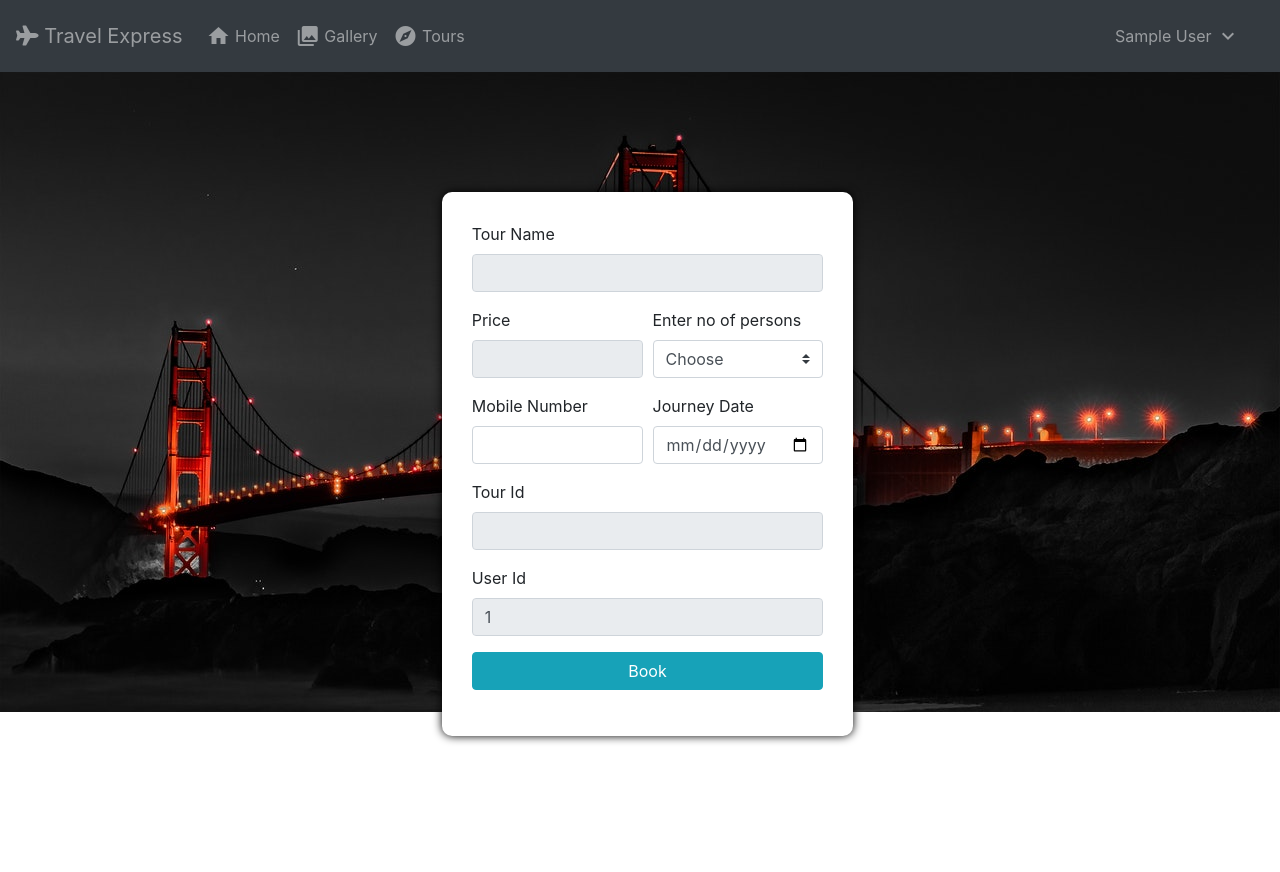
After one commit to kailashTuta/Travel-Express-PHP, a PHP site: page /booking.php in a window 1280 px wide. The commit adds this page. Run offline with PHP 8.4, Linux system fonts and the light colour scheme; the visitor is signed in with stand-in values (Sample User, id 1); data that the repository does not hold is empty.

Commit message:
Added Booking Form

```diff
--- /dev/null
+++ b/booking.php
@@ -0,0 +1,53 @@
+<?php
+session_start();
+$name = $_POST['name'];
+$price = $_POST['price'];
+$tour_id = isset($_POST['tour_id']) ? $_POST['tour_id'] : '';
+$package_id = isset($_POST['package_id']) ? $_POST['package_id'] : '';
+?>
+
+
+
+
+<!DOCTYPE html>
+<html lang="en">
+
+<head>
+    <meta charset="UTF-8">
+    <meta name="viewport" content="width=device-width, initial-scale=1.0">
+    <title>Travel Express</title>
+    <!-- Bootstrap -->
+    <link rel="stylesheet" href="https://cdn.jsdelivr.net/npm/bootstrap@4.6.0/dist/css/bootstrap.min.css" integrity="sha384-B0vP5xmATw1+K9KRQjQERJvTumQW0nPEzvF6L/Z6nronJ3oUOFUFpCjEUQouq2+l" crossorigin="anonymous">
+    <script src="https://code.jquery.com/jquery-3.5.1.min.js" integrity="sha256-9/aliU8dGd2tb6OSsuzixeV4y/faTqgFtohetphbbj0=" crossorigin="anonymous"></script>
+    <script src="https://cdn.jsdelivr.net/npm/bootstrap@4.6.0/dist/js/bootstrap.bundle.min.js" integrity="sha384-Piv4xVNRyMGpqkS2by6br4gNJ7DXjqk09RmUpJ8jgGtD7zP9yug3goQfGII0yAns" crossorigin="anonymous">
+    </script>
+
+    <!-- FontAwesome -->
+    <link rel="stylesheet" href="https://cdnjs.cloudflare.com/ajax/libs/font-awesome/5.15.2/css/all.min.css" integrity="sha512-HK5fgLBL+xu6dm/Ii3z4xhlSUyZgTT9tuc/hSrtw6uzJOvgRr2a9jyxxT1ely+B+xFAmJKVSTbpM/CuL7qxO8w==" crossorigin="anonymous" />
+
+    <link href="https://fonts.googleapis.com/icon?family=Material+Icons" rel="stylesheet">
+
+    <!-- CSS -->
+    <link rel="stylesheet" href="./css/style.css">
+    <link rel="stylesheet" href="https://cdnjs.cloudflare.com/ajax/libs/animate.css/4.1.1/animate.min.css" />
+
+    <!-- JavaScript -->
+    <script src="./js/script.js" type="text/javascript"></script>
+    <script src="https://cdnjs.cloudflare.com/ajax/libs/magnific-popup.js/1.1.0/jquery.magnific-popup.min.js"></script>
+    <link rel="stylesheet" href="https://cdnjs.cloudflare.com/ajax/libs/magnific-popup.js/1.1.0/magnific-popup.min.css">
+</head>
+
+<body>
+    <?php include "./partials/navbar.php" ?>
+    <div class="bg">
+        <section class="container-fluid">
+            <section class="row justify-content-center">
+                <section class="col-12 col-sm-6 col-md-4">
+                    <?php include "./partials/bookingForm.php" ?>
+                </section>
+            </section>
+        </section>
+    </div>
+</body>
+
+</html>
--- /dev/null
+++ b/partials/bookingForm.php
@@ -0,0 +1,55 @@
+<form class="form-container" action="<?= $_SERVER['PHP_SELF'] ?>" method="post">
+    <div class="form-group">
+        <label for="trip_name">Tour Name</label>
+        <input type="text" class="form-control" name="trip_name" value="<?php echo $name ?>" readonly>
+    </div>
+    <div class="form-row">
+        <div class="form-group col-md-6">
+            <label for="price">Price</label>
+            <input type="number" class="form-control" value="<?php echo $price ?>" name="price" readonly>
+        </div>
+        <div class="form-group col-md-6">
+            <label for="persons">Enter no of persons</label>
+            <select name="persons" class="custom-select">
+                <option selected>Choose</option>
+                <option value="1">One</option>
+                <option value="2">Two</option>
+                <option value="3">Three</option>
+            </select>
+        </div>
+    </div>
+    <div class="form-row">
+        <div class="form-group col-md-6">
+            <label for="mobile">Mobile Number</label>
+            <input type="number" class="form-control" name="mobile">
+        </div>
+        <div class="form-group col-md-6">
+            <label for="journey_date">Journey Date</label>
+            <input type="date" name="journey_date" class="form-control">
+        </div>
+    </div>
+    <?php
+    if ($package_id == null) {
+    ?>
+        <div class="form-group">
+            <label for="tour_id">Tour Id</label>
+            <input type="number" class="form-control" name="tour_id" value="<?php echo $tour_id ?>" readonly>
+        </div>
+    <?php
+    } else {
+    ?>
+        <div class="form-group">
+            <label for="package_id">Package Id</label>
+            <input type="number" class="form-control" name="package_id" value="<?php echo $package_id ?>" readonly>
+        </div>
+    <?php
+    }
+    ?>
+    <div class="form-group">
+        <label for="user_id">User Id</label>
+        <input type="number" name="user_id" class="form-control" value="<?php echo $_SESSION['id'] ?>" readonly>
+    </div>
+    <div class="form-group">
+        <input type="submit" value="Book" class="btn btn-info btn-block">
+    </div>
+</form>
--- a/partials/viewPackage.php
+++ b/partials/viewPackage.php
@@ -16,7 +16,7 @@
                 <div class="row">
                     <div class="col-md-4">
                         <img id="viewPackageImg" class="w-100 mb-2 h-75" src="" alt="">
-                        <form action="" method="get">
+                        <form action="booking.php" method="post">
                             <input type="hidden" name="name" id="name">
                             <input type="hidden" name="package_id" id="p_id" value="">
                             <input type="hidden" name="price" id="price" value="">
--- a/partials/viewTour.php
+++ b/partials/viewTour.php
@@ -16,7 +16,7 @@
                 <div class="row">
                     <div class="col-md-4">
                         <img id="viewTourImg" class="w-100 mb-2 h-75" src="" alt="">
-                        <form action="" method="get">
+                        <form action="booking.php" method="post">
                             <input type="hidden" name="name" id="name">
                             <input type="hidden" name="tour_id" id="tid" value="">
                             <input type="hidden" name="price" id="price" value="">
```
